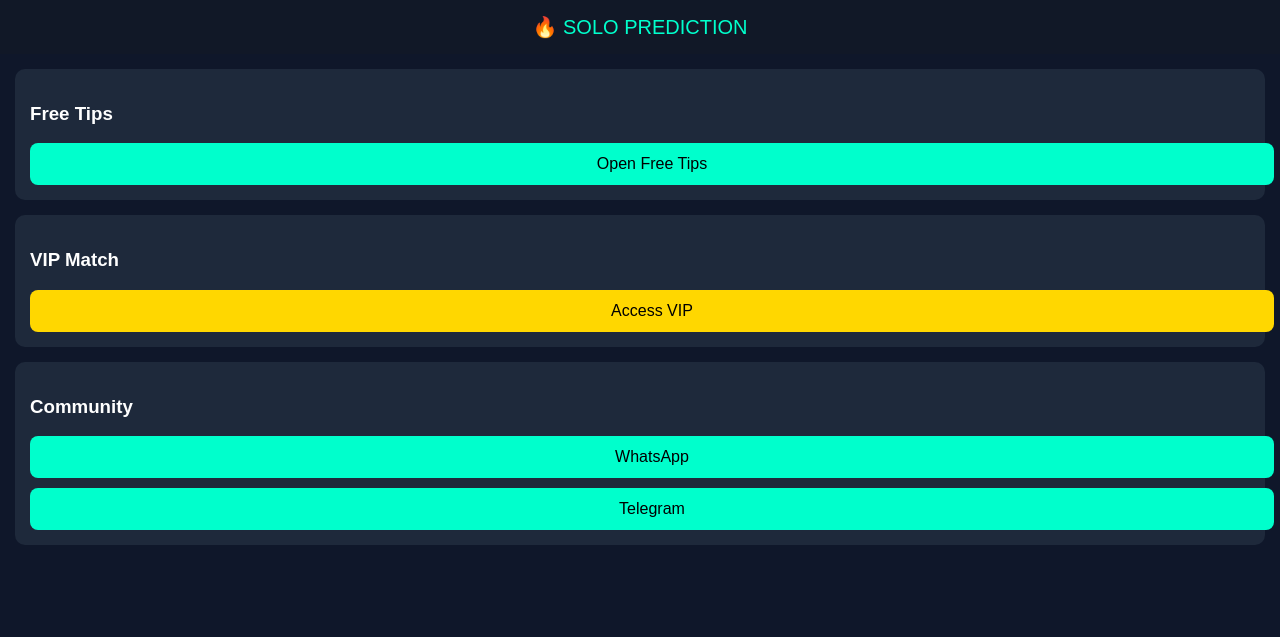
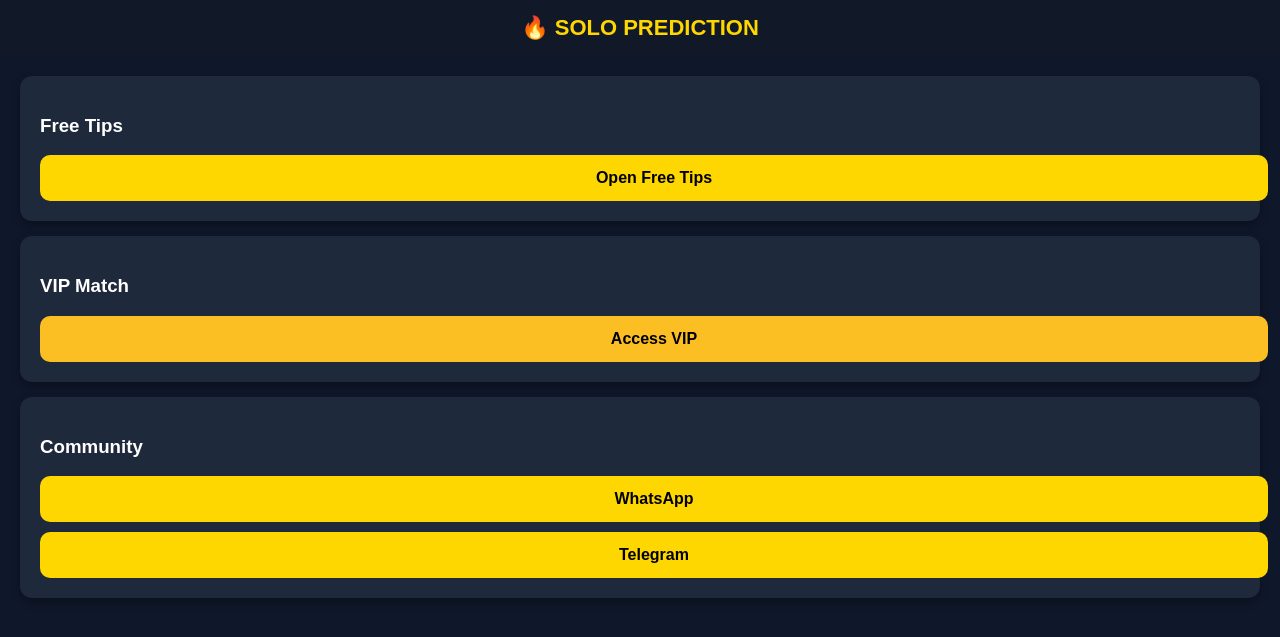
Before and after one commit to Solomon1011/vip-flask-server, a Flask app: page / in a window 1280 px wide. Shown: the top 637 px of the page. Run offline with Flask 3, Linux system fonts and the light colour scheme.

Commit message:
Update style.css

```diff
--- a/static/style.css
+++ b/static/style.css
@@ -1,7 +1,7 @@
 body { margin:0; font-family: Arial; background:#0f172a; color:white; }
-.header{ background:#111827; padding:15px; text-align:center; font-size:20px; color:#00ffcc;}
-.container{padding:15px;}
-.card{background:#1e293b;padding:15px;margin-bottom:15px;border-radius:10px;}
-.btn{display:block;width:100%;padding:12px;text-align:center;background:#00ffcc;color:black;text-decoration:none;border-radius:8px;margin-top:10px;}
-.btn-vip{background:gold;}
-input,button{width:100%;padding:12px;margin-top:10px;border-radius:6px;border:none;}
+.header{ background:#111827; padding:15px; text-align:center; font-size:22px; font-weight:bold; color:gold;}
+.container{padding:20px;}
+.card{background:#1e293b; padding:20px; margin-bottom:15px; border-radius:12px; box-shadow:0 4px 8px rgba(0,0,0,0.3);}
+.btn{display:block; width:100%; padding:14px; text-align:center; background:gold; color:black; text-decoration:none; border-radius:10px; font-weight:bold; margin-top:10px;}
+.btn-vip{background:#fbbf24; color:black;}
+input, button{width:100%; padding:12px; margin-top:10px; border-radius:6px; border:none; font-size:16px;}
```
